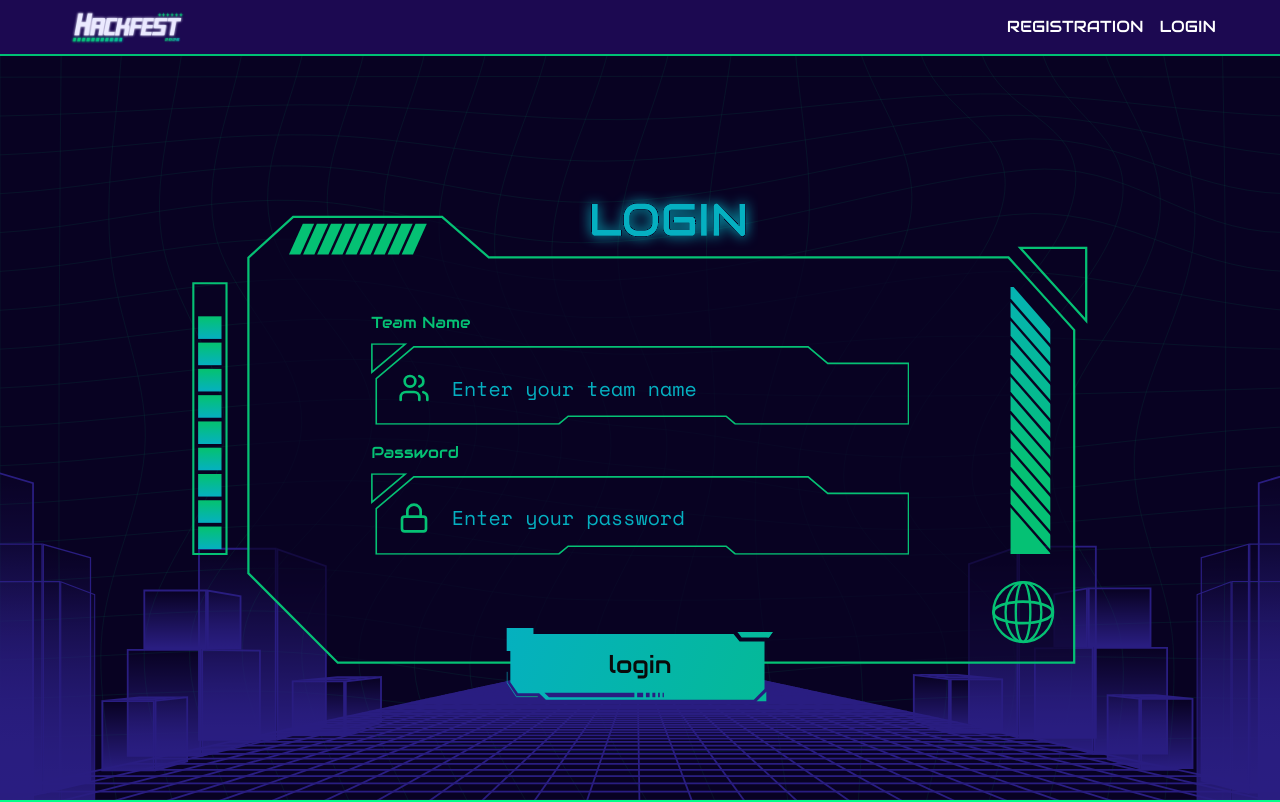
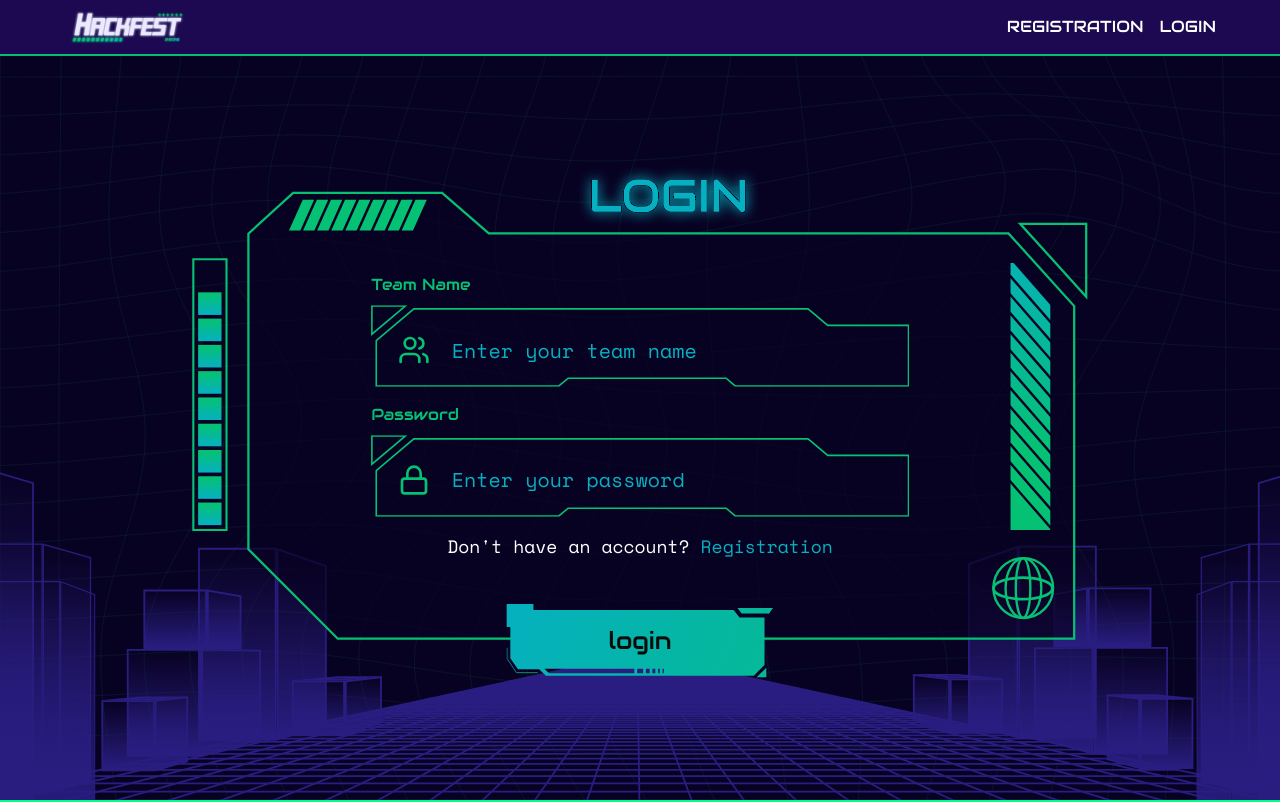
Before and after one commit to IMT-SU-25-26/Hackfest-2026, a Next.js app: page /login in a window 1280 px wide. Shown: the top 802 px of the page. Built offline with nearby package versions, Linux system fonts and the light colour scheme; no server answers.

Commit message:
login done

```diff
--- a/src/app/(auth)/login/page.tsx
+++ b/src/app/(auth)/login/page.tsx
@@ -1,5 +1,6 @@
 'use client'
 import LoginForm, { LoginFormHandle } from '@/components/auth/LoginForm'
+import Link from 'next/link';
 import React from 'react'
 
 function LoginPage2() {
@@ -8,13 +9,14 @@ function LoginPage2() {
         <>
             {/* Page Background */}
             <div className="w-full min-h-screen bg-cover bg-center bg-[url('/login/background.svg')] bg-[#090223">
-                <div className='absolute left-0 top-0 w-full h-full bg-[#090223]/50 flex justify-center items-center pt-[7vh]'>
+                <div className='absolute left-0 top-0 w-full min-h-screen bg-[#090223]/50 flex justify-center items-center pt-[7vh]'>
 
                     {/* Login Container BG */}
-                    <div className="relative pt-0 md:pt-[2%] bg-[url('/auth/bgContainer-mobile.svg')] md:bg-[url('/login/outerframe.svg')] aspect-355/472 md:aspect-1187/627 min-w-[400px] md:min-w-[600px] w-[65%] md:w-[70%] max-w-[990px] bg-contain flex flex-col justify-center items-center bg-no-repeat">
+                    <div className="relative pt-0 -top-[3vh] md:pt-[2%] bg-[url('/auth/bgContainer-mobile.svg')] md:bg-[url('/login/outerframe.svg')] aspect-355/472 md:aspect-1187/627 min-w-[400px] md:min-w-[600px] w-[65%] md:w-[70%] max-w-[990px] bg-contain flex flex-col justify-center items-center bg-no-repeat">
                         <p className='block md:hidden glow-pulse text-3xl font-family-audiowide text-[#05B0C1]'>LOGIN</p>
                         <LoginForm ref={formRef} />
 
+                        <p className='text-sm lg:text-md xl:text-lg text-center font-family-spacemono text-white'>{`Don't have an account?`} <Link href={'/register'} className='text-[#05B0C1]'>Registration</Link></p>
                         {/* Button Login */}
                         <div
                             onClick={() => formRef.current?.submit()}
```
